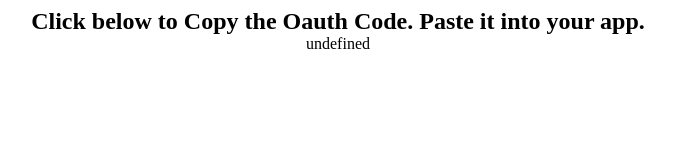
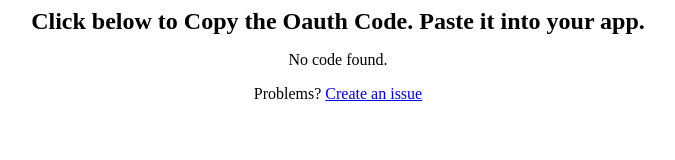
Before and after one commit to Grynn/oauthcallback, a plain HTML site: page index.html in a window 1280 px wide. Shown: the whole page, without its empty margins (302-977 px from the left). Drawn offline with Linux system fonts and the light colour scheme.

Commit message:
Better errors. Link to create issue

```diff
--- a/index.html
+++ b/index.html
@@ -14,6 +14,10 @@
 <body>
     <span id="instructions">Click below to Copy the Oauth Code. Paste it into your app.</span>
     <span id="oauthCode">PLACEHOLDER</span>
+    <span>
+        Problems?
+        <a button href='https://github.com/James-Firth/oauthcallback/issues'>Create an issue</a>
+    </span>
 </body>
 
 </html>
--- a/main.css
+++ b/main.css
@@ -3,6 +3,7 @@
   -moz-user-select: all; /* Firefox all */
   -ms-user-select: all; /* IE 10+ */
   user-select: all; /* Likely future */
+  padding: 1em;
 }
 
 span {
--- a/main.js
+++ b/main.js
@@ -34,9 +34,13 @@ window.onload = function() {
     vars[key] = value;
   });
 
-  // Assuming we the code exists, change the text.
-  codeWrapper.innerText = vars['code'];
+  if (vars['code']) {
+    // Assuming we the code exists, change the text.
+    codeWrapper.innerText = vars['code'];
 
-  // Add event listener
-  codeWrapper.addEventListener('click', onCodeClick);
+    // Add event listener
+    codeWrapper.addEventListener('click', onCodeClick);
+  } else {
+    codeWrapper.innerText = 'No code found.';
+  }
 };
```
